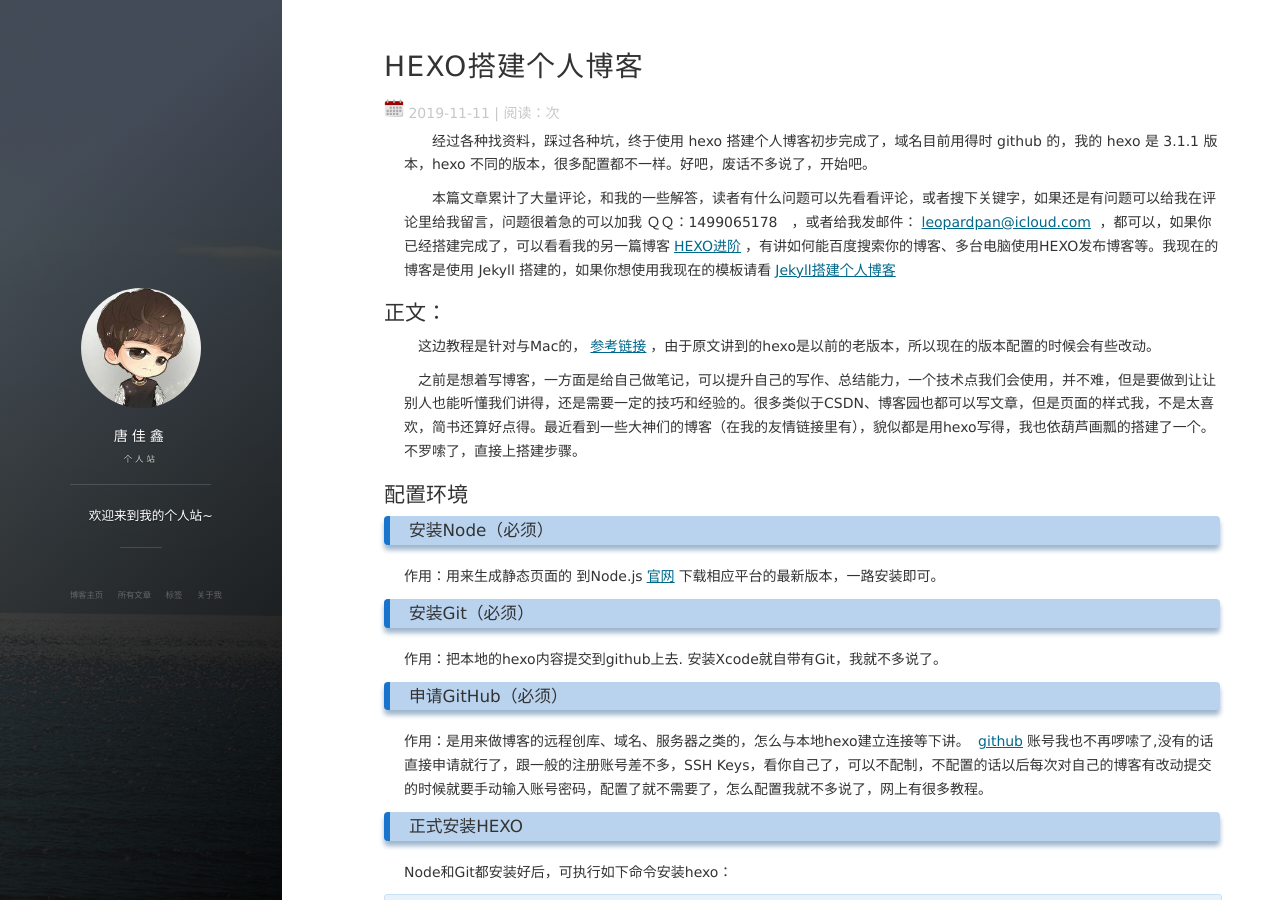
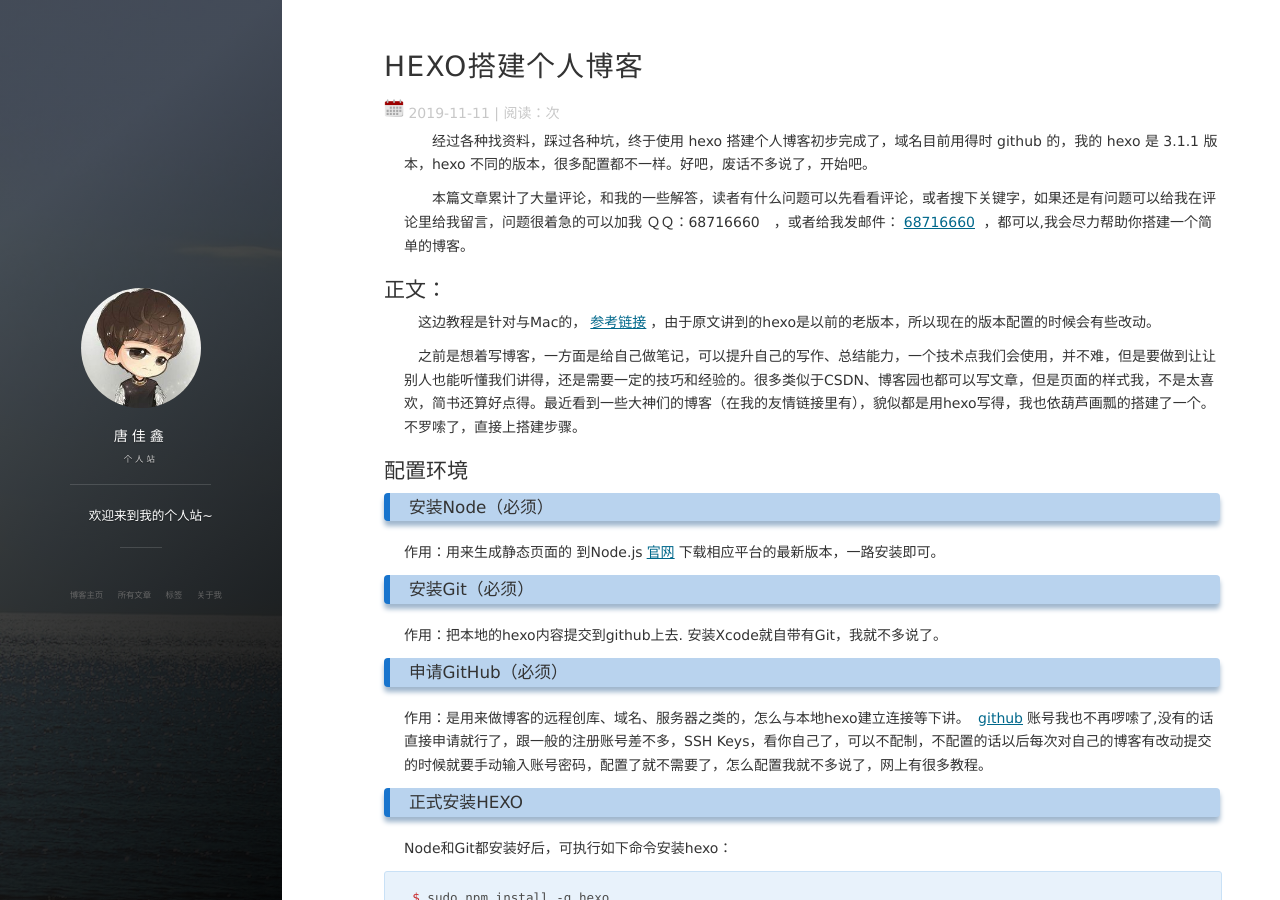
Before and after one commit to tangjiaxin68716660/tangjiaxin68716660.github.io, a Jekyll site: the page built from _posts/2015-08-25-HEXO搭建个人博客.md, in a window 1280 px wide and 900 px high. Built offline with Jekyll 4.4.1, drawn with Linux system fonts in a browser that asks for light colours; nearby versions of some CDN libraries; comment, search, counter and statistics services are not loaded.

Commit message:
更新网站配置

```diff
--- a/_posts/2015-08-25-HEXO搭建个人博客.md
+++ b/_posts/2015-08-25-HEXO搭建个人博客.md
@@ -8,7 +8,7 @@ tag: 博客
 
 　　经过各种找资料，踩过各种坑，终于使用 hexo 搭建个人博客初步完成了，域名目前用得时 github 的，我的 hexo 是 3.1.1 版本，hexo 不同的版本，很多配置都不一样。好吧，废话不多说了，开始吧。
 
-　　本篇文章累计了大量评论，和我的一些解答，读者有什么问题可以先看看评论，或者搜下关键字，如果还是有问题可以给我在评论里给我留言，问题很着急的可以加我 ＱＱ：1499065178　，或者给我发邮件：[leopardpan@icloud.com](mailto:leopardpan@icloud.com)  ，都可以，如果你已经搭建完成了，可以看看我的另一篇博客[HEXO进阶](http://baixin.io/2016/06/HEXO_Advanced/)，有讲如何能百度搜索你的博客、多台电脑使用HEXO发布博客等。我现在的博客是使用 Jekyll 搭建的，如果你想使用我现在的模板请看[Jekyll搭建个人博客](http://baixin.io/2016/10/jekyll_tutorials1/)
+　　本篇文章累计了大量评论，和我的一些解答，读者有什么问题可以先看看评论，或者搜下关键字，如果还是有问题可以给我在评论里给我留言，问题很着急的可以加我 ＱＱ：68716660　，或者给我发邮件：[68716660](mailto:68716660@qq.com)  ，都可以,我会尽力帮助你搭建一个简单的博客。
 
 
 ## 正文：
```
